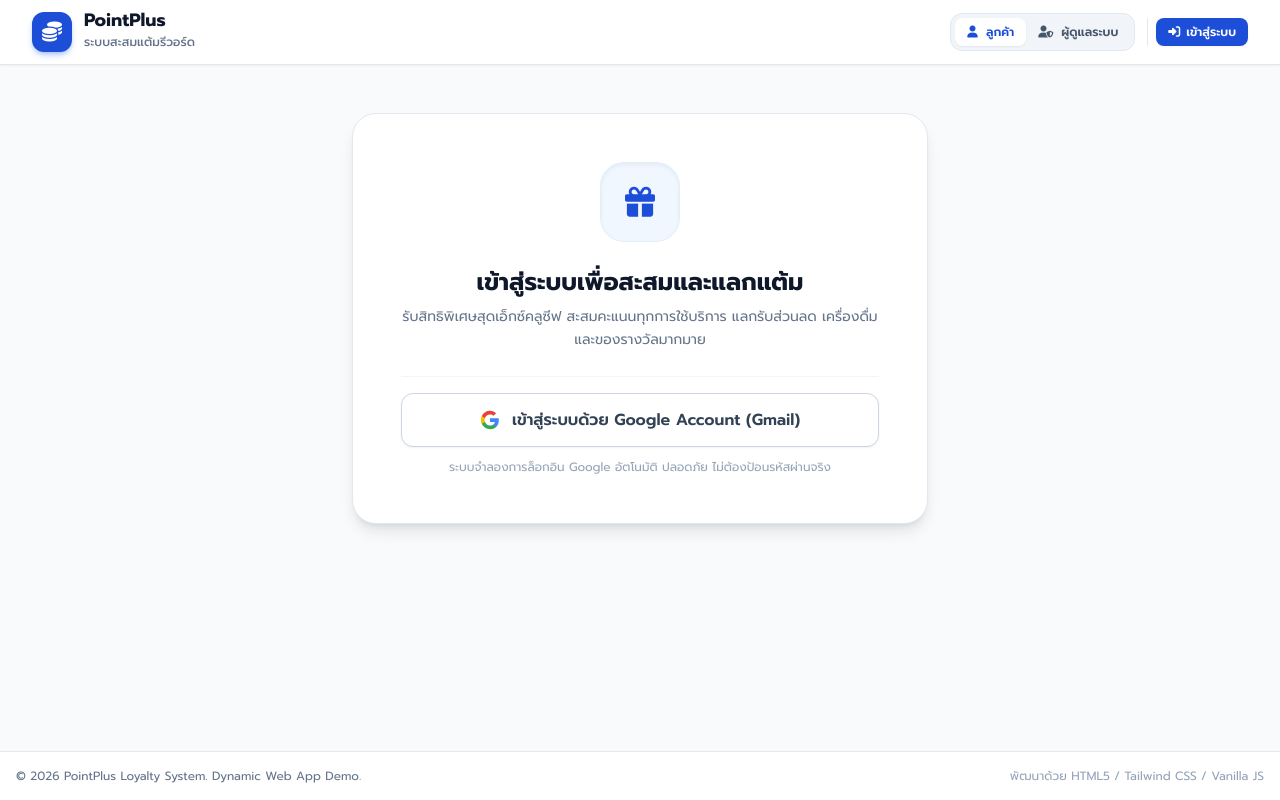
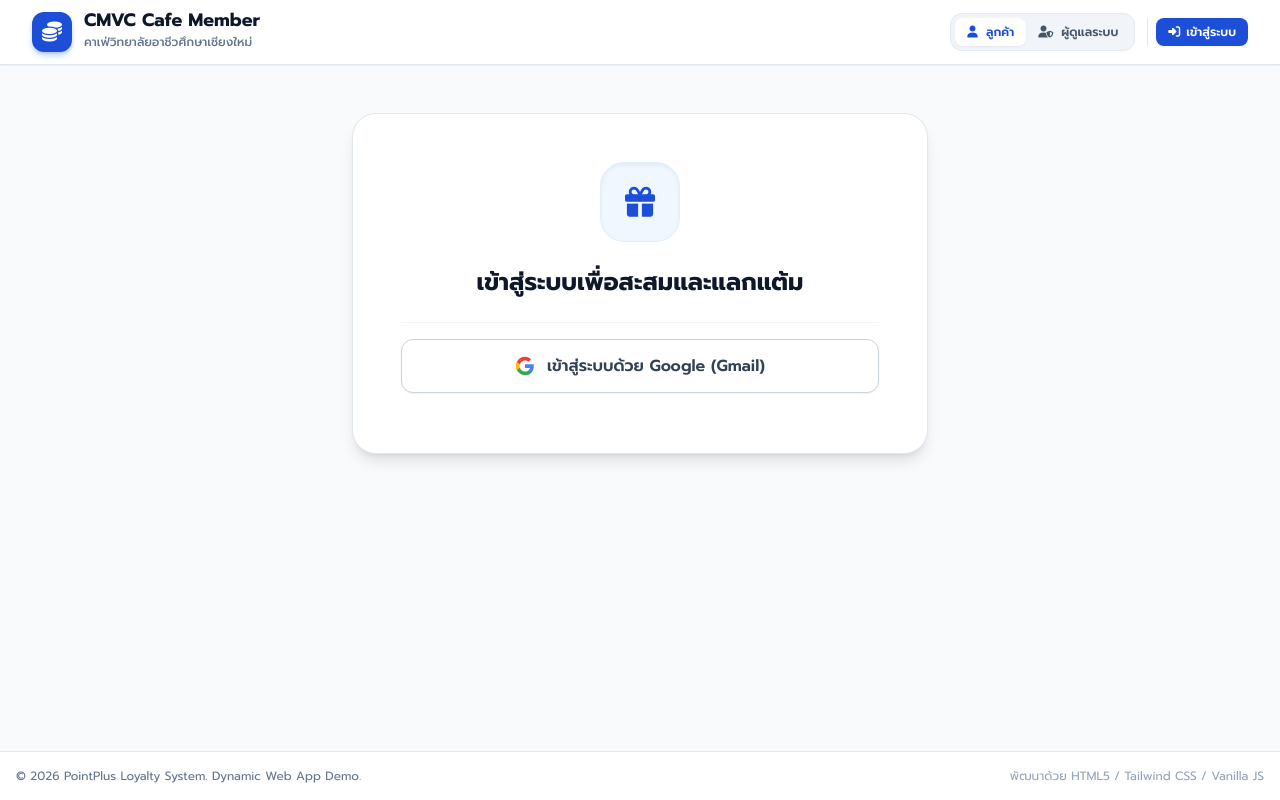
Before and after one commit to Phum23/CMVC-Cafe-Member, a plain HTML site: page index.html in a window 1280 px wide. Drawn offline with nearby package versions, Linux system fonts and the light colour scheme.

Commit message:
Update index.html

```diff
--- a/index.html
+++ b/index.html
@@ -86,8 +86,8 @@
                     <i class="fa-solid fa-coins"></i>
                 </div>
                 <div>
-                    <h1 class="font-bold text-slate-900 text-lg leading-none">PointPlus</h1>
-                    <span class="text-xs text-slate-500 font-medium">ระบบสะสมแต้มรีวอร์ด</span>
+                    <h1 class="font-bold text-slate-900 text-lg leading-none">CMVC Cafe Member</h1>
+                    <span class="text-xs text-slate-500 font-medium">คาเฟ่วิทยาลัยอาชีวศึกษาเชียงใหม่</span>
                 </div>
             </div>
 
@@ -254,7 +254,7 @@
                 <div class="space-y-2">
                     <h2 class="text-2xl font-bold text-slate-900">เข้าสู่ระบบเพื่อสะสมและแลกแต้ม</h2>
                     <p class="text-slate-500 text-sm leading-relaxed">
-                        รับสิทธิพิเศษสุดเอ็กซ์คลูซีฟ สะสมคะแนนทุกการใช้บริการ แลกรับส่วนลด เครื่องดื่ม และของรางวัลมากมาย
+
                     </p>
                 </div>
 
@@ -266,9 +266,9 @@
                             <path fill="#FBBC05" d="M5.84 14.09c-.22-.66-.35-1.36-.35-2.09s.13-1.43.35-2.09V7.06H2.18C1.43 8.55 1 10.22 1 12s.43 3.45 1.18 4.94l2.85-2.22.81-.63z"/>
                             <path fill="#EA4335" d="M12 5.38c1.62 0 3.06.56 4.21 1.64l3.15-3.15C17.45 2.09 14.97 1 12 1 7.7 1 3.99 3.47 2.18 7.06l3.66 2.84c.87-2.6 3.3-4.52 6.16-4.52z"/>
                         </svg>
-                        เข้าสู่ระบบด้วย Google Account (Gmail)
+                        เข้าสู่ระบบด้วย Google (Gmail)
                     </button>
-                    <p class="text-xs text-slate-400">ระบบจำลองการล็อกอิน Google อัตโนมัติ ปลอดภัย ไม่ต้องป้อนรหัสผ่านจริง</p>
+                    <p class="text-xs text-slate-400"></p>
                 </div>
             </div>
 
```
